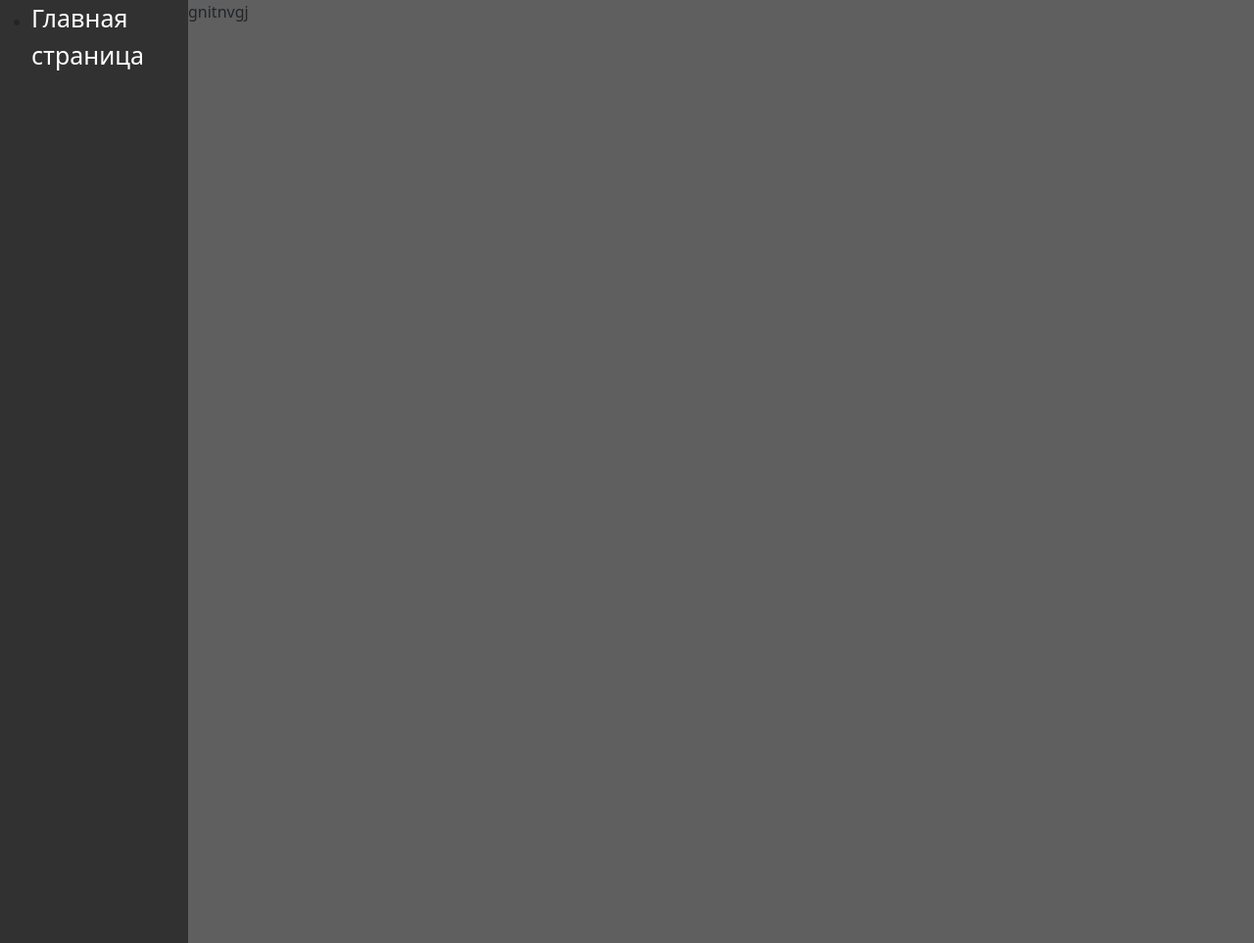
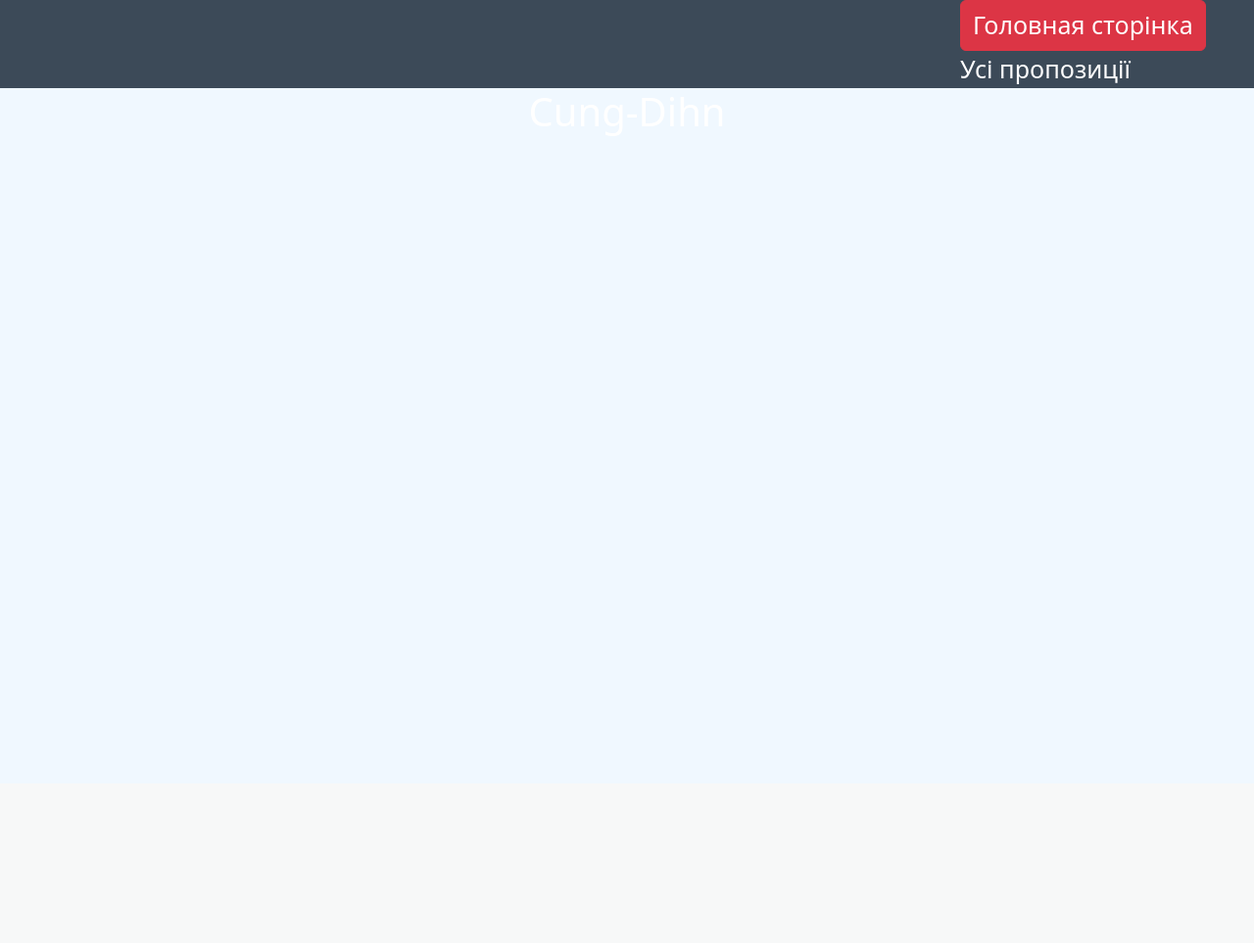
Before and after one commit to Igor231321/Django-Project, a Django app: page /detail/3/ in a window 1280 px wide. Shown: the whole page at 98% size. After the commit the page ends 90 px from the top, so only its background shows below. Run offline with Django 4.2, Linux system fonts and the light colour scheme; data comes from the database, SQL or seed files in the repository; both versions use the stored data as it was after the commit.

Commit message:
add url all_product

```diff
--- a/mysite/product/models.py
+++ b/mysite/product/models.py
@@ -3,6 +3,7 @@
 class Product(models.Model):
     product_title = models.CharField('Название товара', max_length=255)
     description = models.TextField('Описание товара')
+    slug = models.SlugField("Короткая метка", blank=True)
     price = models.IntegerField('Цена товара', default=0)
 
     def __str__(self):
--- a/mysite/product/static/product/style.css
+++ b/mysite/product/static/product/style.css
@@ -1,7 +1,8 @@
-@import url('https://fonts.googleapis.com/css2?family=Oswald:wght@200;400&family=Roboto:wght@900&display=swap');
+/* @import url('https://fonts.googleapis.com/css2?family=Oswald:wght@200;400&family=Roboto:wght@900&display=swap'); */
 
 body {
-    background: rgb(95, 95, 95);
+    /* background: rgb(95, 95, 95);  */
+    background-color: aliceblue;
 }
 
 img {
@@ -9,15 +10,16 @@
     padding: 20px;
 }
 
-aside {
+header {
     display: flex;
-    justify-content: center;
-    background-color: #0000007b;
-    float: left;
-    height: 963px;
-    /* height: 99%; */
-    /* width: 310px; */
-    width: 15%;
+    justify-content: end;
+    background-color: #3c4a58;
+    height: 90px;
+    width: 100%;
+}
+
+.menu {
+    margin: 0px;
 }
 
 .menu a {
@@ -29,11 +31,11 @@
 
 .topic {
     display: inline-block;
-    width: 400px;
-    /* text-align: center; */
-    color: rgb(255, 255, 255);
+    width: 300px;
+    color: black;
     border-bottom: 3px solid red;
-    padding-bottom: 0px;
+    margin-top: 50px;
+    padding-bottom: 5px;
 }
 
 .outher {
@@ -42,6 +44,8 @@
 
 .center {
     display: inline-block;
+    max-width: 350px;
+    max-height: 450px;
     /* flex-direction: column; */
     /* justify-content: space-around; */
     /* text-align: center;  */
@@ -49,28 +53,39 @@
     /* height: 400px; */
     /* width: 500px;   */
     border-style: solid;
-    border-width: 3px;
+    border-color: rgb(60, 60, 60);
+    border-width: 1px;
     border-radius: 10px;
-    /* margin-top: 10px;    */
+    margin-left: 3px;
+    margin-right: 3px;
+    margin-bottom: 5px;
     padding: 15px;
+    box-shadow: 0 0 10px 0 rgba(0, 0, 0, 0.15);
 }
 
-.center h6 {
-    color:rgb(0, 0, 0);
-    font-family: 'Oswald', sans-serif;
+.center h5 {
+    color:#2f322c;
+    font-weight: bold;
 }
 
 .center-pages {
     text-align: center;
     font-family: verdana;
     font-size: 15px;
+    color: black;
 }
 
-.center a {
+.center-link {
     color: rgba(255, 255, 255, 0.815);
     text-decoration: none;
 }
 
 .main {
     text-align: center;
+    color: white;
 }
+
+.button-box {
+    width: 300px;
+    height: 300px;
+}
--- a/mysite/product/templates/product/base.html
+++ b/mysite/product/templates/product/base.html
@@ -2,25 +2,29 @@
 
 <!DOCTYPE html>
 <html lang="ua">
+
 <head>
     <meta charset="UTF-8">
     <title>{% block title %}Интернет магазин{% endblock title %}</title>
     <link rel="stylesheet" href="https://cdn.jsdelivr.net/npm/bootstrap@5.2.3/dist/css/bootstrap.min.css"
-          integrity="sha384-rbsA2VBKQhggwzxH7pPCaAqO46MgnOM80zW1RWuH61DGLwZJEdK2Kadq2F9CUG65" crossorigin="anonymous">
+        integrity="sha384-rbsA2VBKQhggwzxH7pPCaAqO46MgnOM80zW1RWuH61DGLwZJEdK2Kadq2F9CUG65" crossorigin="anonymous">
     <link rel="stylesheet" href="{% static 'product/style.css' %}">
 </head>
+
 <body>
-    <aside id="aside" class="aside">
+    <header id="aside" class="aside">
         <div class="menu">
-            <ul>
-                <li>
-                    <a href="{% url 'product:index' %}" title="Главная страница">Главная страница</a>
-                </li>
-            </ul>
+            <button class="btn btn-danger menu-button">
+                <a href="{% url 'product:index' %}" class="center-link">Головная сторінка</a>
+            </button>
+            <div class="button-box">
+                <a href="#">Усі пропозиції</a>
+            </div>
         </div>
-    </aside>
+    </header>
 
     {% block content %}
     {% endblock %}
 </body>
+
 </html>
--- a/mysite/product/templates/product/detail.html
+++ b/mysite/product/templates/product/detail.html
@@ -4,7 +4,9 @@
 {% block title %}{{ product.product_title }}{% endblock title %}
 
 {% block content %}
-    <p>
-        {{ product.description }}
-    </p>
+<div class="main">
+    <h1>{{ product.product_title }}</h1>
+</div>
+
+
 {% endblock content %}
--- a/mysite/product/urls.py
+++ b/mysite/product/urls.py
@@ -8,4 +8,6 @@
     path("", views.IndexView.as_view(), name="index"),
     # detail/pk_product
     path("detail/<int:pk>/", views.DetailView.as_view(), name="detail"),
+    # Все продукты
+    path("all_product/", views.AllProductView.as_view(), name="all_product" )
 ]
--- a/mysite/product/views.py
+++ b/mysite/product/views.py
@@ -1,4 +1,6 @@
-from django.shortcuts import render, get_object_or_404
+from typing import Any
+from django.db.models.query import QuerySet
+from django.shortcuts import render
 from django.views import generic
 
 from .models import Product
@@ -16,3 +18,11 @@
     model = Product
     template_name = "product/detail.html"
     context_object_name = "product"
+
+class AllProductView(generic.ListView):
+    model = Product
+    template_name = "product/all_product.html"
+    context_object_name = "product_list"
+
+    def get_queryset(self):
+        return Product.objects.all()
```
Also changed, not shown: mysite/product/templates/product/all_product.html (added, +9 -0 lines), mysite/product/templates/product/index.html (+21 -7 lines), mysite/db.sqlite3, mysite/product/migrations/0002_product_slug.py (added), mysite/product/static/product/images/images (6).png (added), mysite/product/static/product/images/images (7).png (added).
